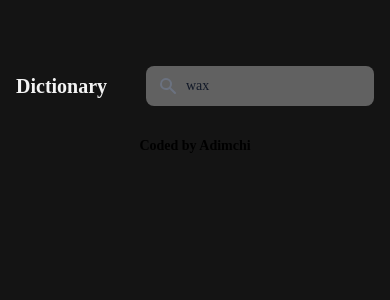
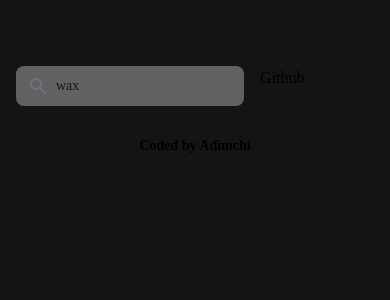
Before and after one commit to adimchithecreator/Dictionary-app, a React (Create React App) app: page / in a window 390 px wide. Shown: the top 300 px of the page. Built offline with nearby package versions, Linux system fonts and the light colour scheme; no server answers.

Commit message:
changed flex property

```diff
--- a/src/Meaning.js
+++ b/src/Meaning.js
@@ -18,7 +18,7 @@ export default function Meaning(props) {
              {definition.definition}
            </div>
 
-             <div className=" mt-3 text-example italic">
+             <div className=" mt-3 text-lg text-example italic">
               {definition.example}
               </div>
 
--- a/src/Photos.js
+++ b/src/Photos.js
@@ -4,8 +4,9 @@ export default function Photos(props) {
     if (props.photos) {
         return (
           <section className="Photos mt-5  p-5" >
-            <div className=" grid grid-cols-3 gap-5">
-              {props.photos.map(function (photo, index) {
+            <div className=" grid grid-cols-2 gap-5">
+
+              {props.photos.map((photo, index)=> {
                 return (
                   <div className="" key={index}>
                     <a href={photo.src.original} target="_blank" rel="noreferrer">
--- a/src/Search.js
+++ b/src/Search.js
@@ -27,7 +27,7 @@ let apiUrl= `https://api.dictionaryapi.dev/api/v2/entries/en/${keyword}`
 
       let pexelsApiKey =
       "563492ad6f917000010000019173e2825ac74c81ba54e75cb11d81e1";
-    let pexelsApiUrl = `https://api.pexels.com/v1/search?query=${keyword}&per_page=9`;
+    let pexelsApiUrl = `https://api.pexels.com/v1/search?query=${keyword}&per_page=6`;
     let headers = { Authorization: `Bearer ${pexelsApiKey}` };
     axios.get(pexelsApiUrl, { headers: headers }).then(handlePexelsResponse);
       }
@@ -51,12 +51,12 @@ let apiUrl= `https://api.dictionaryapi.dev/api/v2/entries/en/${keyword}`
         <div className="Search">
 
           <section className=" ">
-          <nav className=" px-4 py-2.5">
-  <div className="container flex flex-wrap justify-between items-center mx-auto">
+          <div className=" px-4 py-2.5">
+  <div className="container lg:inline-flex flex-wrap  justify-between items-center mx-auto">
   <a href="https://dictionaryapi.dev/" className="flex items-center" target="_blank" rel="noreferrer" >
-    <span className="self-center text-xl font-semibold whitespace-nowrap text-[#F3F3F3]">Dictionary</span>
+    <span className=" hidden lg:block self-center text-xl font-semibold whitespace-nowrap text-[#F3F3F3]">Dictionary</span>
   </a>
-  <div className="flex md:order-2 space-x-5">
+  <div className="flex space-x-4 ">
 
 
       <form onSubmit={handleSubmit} className="appearance-none flex items-center">
@@ -65,14 +65,14 @@ let apiUrl= `https://api.dictionaryapi.dev/api/v2/entries/en/${keyword}`
             <svg aria-hidden="true" className="w-5 h-5 text-gray-500 dark:text-gray-400" fill="currentColor" viewBox="0 0 20 20" xmlns="http://www.w3.org/2000/svg"><path fillRule="evenodd" d="M8 4a4 4 0 100 8 4 4 0 000-8zM2 8a6 6 0 1110.89 3.476l4.817 4.817a1 1 0 01-1.414 1.414l-4.816-4.816A6 6 0 012 8z" clipRule="evenodd"></path></svg>
         </div>
         <input type="search" placeholder="Search for a word" defaultValue={props.defaultKeyword} onChange={handleKeywordChange}
-        className=" text-gray-900 text-sm rounded-lg  focus:border block w-full pl-10 p-2.5  bg-borderColor border-gray-600 placeholder-gray-400  " />
+        className=" text-gray-900 text-sm rounded-lg  focus:border block w-fit pl-10 p-2.5  bg-borderColor border-gray-600 placeholder-gray-400  " />
             </div>
 
         </form>
-
+       <a> Github</a>
         </div>
         </div>
-        </nav>
+        </div>
 
         </section>
         <Results results={results} />
```
